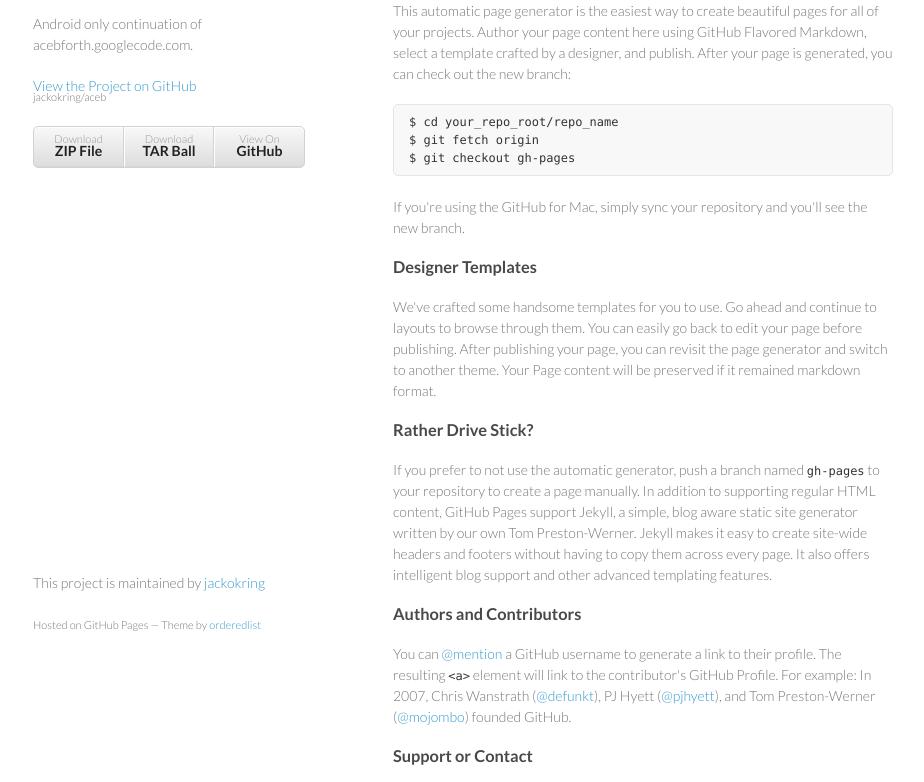
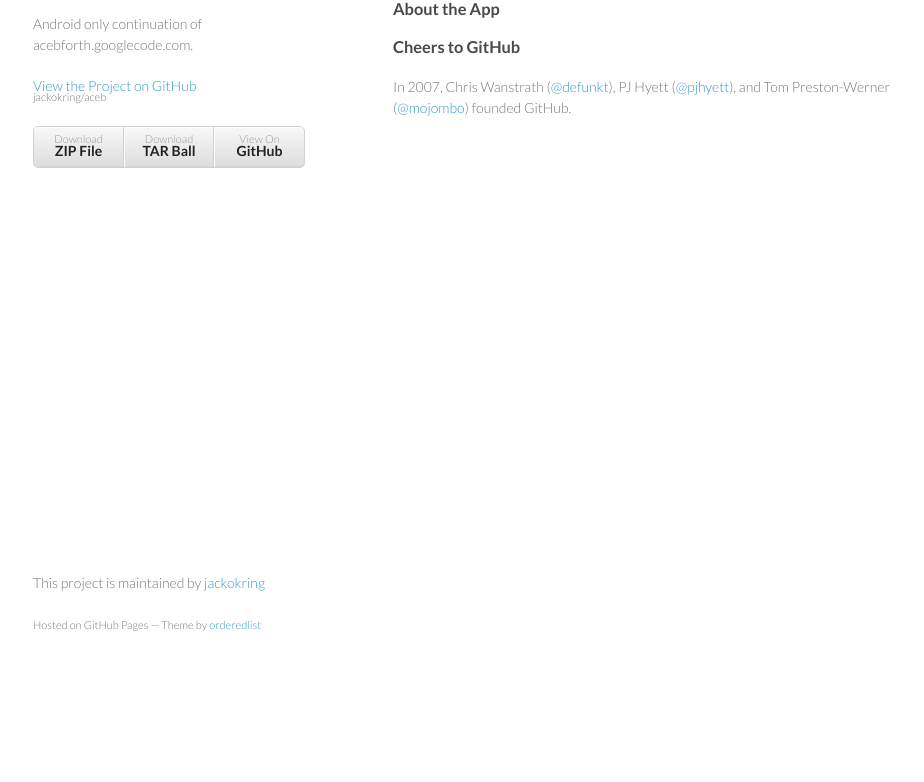
Before and after one commit to jackokring/aceb, a plain HTML site: page index.html in a window 1280 px wide. Shown: the part 96-878 px from the top of the page, without its empty margins (177-1101 px from the left). After the commit the page ends 800 px from the top, so only its background shows below. Drawn offline with Linux system fonts and the light colour scheme.

Commit message:
file close and web

```diff
--- a/index.html
+++ b/index.html
@@ -29,36 +29,20 @@
       </header>
       <section>
         <h3>
-<a name="welcome-to-github-pages" class="anchor" href="#welcome-to-github-pages"><span class="octicon octicon-link"></span></a>Welcome to GitHub Pages.</h3>
+<a name="welcome" class="anchor" href="#welcome"><span class="octicon octicon-link"></span></a>Welcome to AceB</h3>
 
-<p>This automatic page generator is the easiest way to create beautiful pages for all of your projects. Author your page content here using GitHub Flavored Markdown, select a template crafted by a designer, and publish. After your page is generated, you can check out the new branch:</p>
-
-<pre><code>$ cd your_repo_root/repo_name
-$ git fetch origin
-$ git checkout gh-pages
-</code></pre>
-
-<p>If you're using the GitHub for Mac, simply sync your repository and you'll see the new branch.</p>
+<p></p>
 
 <h3>
-<a name="designer-templates" class="anchor" href="#designer-templates"><span class="octicon octicon-link"></span></a>Designer Templates</h3>
+<a name="information" class="anchor" href="#information"><span class="octicon octicon-link"></span></a>About the App</h3>
 
-<p>We've crafted some handsome templates for you to use. Go ahead and continue to layouts to browse through them. You can easily go back to edit your page before publishing. After publishing your page, you can revisit the page generator and switch to another theme. Your Page content will be preserved if it remained markdown format.</p>
+<p></p>
 
 <h3>
-<a name="rather-drive-stick" class="anchor" href="#rather-drive-stick"><span class="octicon octicon-link"></span></a>Rather Drive Stick?</h3>
+<a name="contributors" class="anchor" href="#contributors"><span class="octicon octicon-link"></span></a>Cheers to GitHub</h3>
 
-<p>If you prefer to not use the automatic generator, push a branch named <code>gh-pages</code> to your repository to create a page manually. In addition to supporting regular HTML content, GitHub Pages support Jekyll, a simple, blog aware static site generator written by our own Tom Preston-Werner. Jekyll makes it easy to create site-wide headers and footers without having to copy them across every page. It also offers intelligent blog support and other advanced templating features.</p>
+<p>In 2007, Chris Wanstrath (<a href="https://github.com/defunkt" class="user-mention">@defunkt</a>), PJ Hyett (<a href="https://github.com/pjhyett" class="user-mention">@pjhyett</a>), and Tom Preston-Werner (<a href="https://github.com/mojombo" class="user-mention">@mojombo</a>) founded GitHub.</p>
 
-<h3>
-<a name="authors-and-contributors" class="anchor" href="#authors-and-contributors"><span class="octicon octicon-link"></span></a>Authors and Contributors</h3>
-
-<p>You can <a href="https://github.com/blog/821" class="user-mention">@mention</a> a GitHub username to generate a link to their profile. The resulting <code>&lt;a&gt;</code> element will link to the contributor's GitHub Profile. For example: In 2007, Chris Wanstrath (<a href="https://github.com/defunkt" class="user-mention">@defunkt</a>), PJ Hyett (<a href="https://github.com/pjhyett" class="user-mention">@pjhyett</a>), and Tom Preston-Werner (<a href="https://github.com/mojombo" class="user-mention">@mojombo</a>) founded GitHub.</p>
-
-<h3>
-<a name="support-or-contact" class="anchor" href="#support-or-contact"><span class="octicon octicon-link"></span></a>Support or Contact</h3>
-
-<p>Having trouble with Pages? Check out the documentation at <a href="http://help.github.com/pages">http://help.github.com/pages</a> or contact <a href="mailto:support@github.com">support@github.com</a> and we’ll help you sort it out.</p>
       </section>
       <footer>
         <p>This project is maintained by <a href="https://github.com/jackokring">jackokring</a></p>
```
